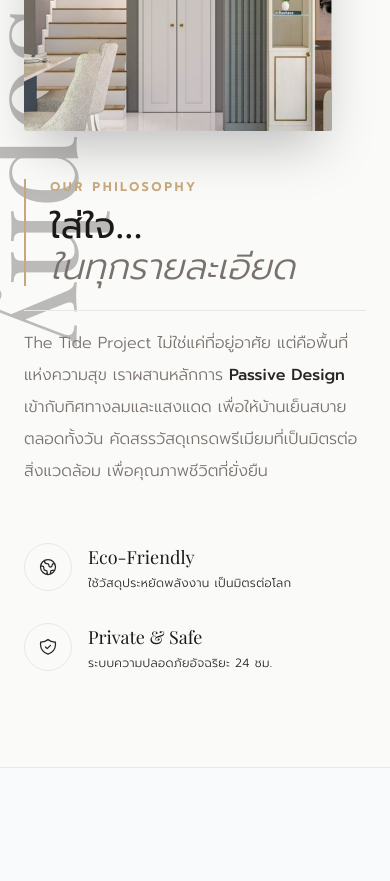
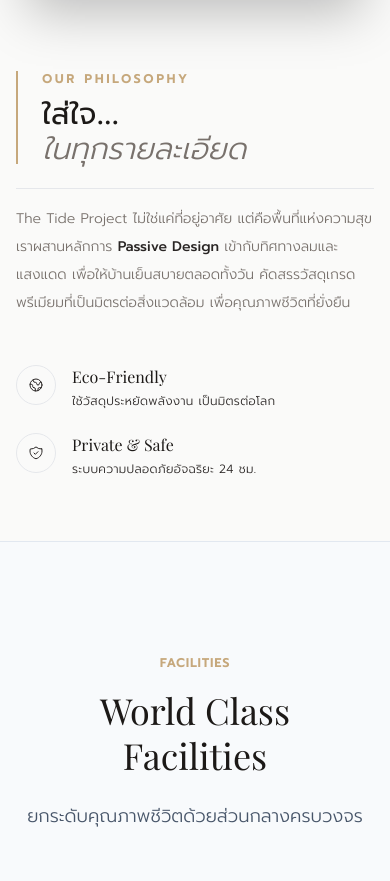
Before and after one commit to NatchyLau/TheTideProject, a Django app: page / in a window 390 px wide. Shown: the part 1209-2090 px from the top of the page. Run offline with Django 5.2, Linux system fonts and the light colour scheme; data that the repository does not hold is empty; some libraries are stand-ins or nearby versions; some web fonts are replaced.

Commit message:
feat: Add new static images and update home page philosophy and facilities sections for improved content and layout.

```diff
--- a/apps/core/templates/core/includes/home/philosophy-section.html
+++ b/apps/core/templates/core/includes/home/philosophy-section.html
@@ -1,96 +1,90 @@
 {% load static %}
 
-<section id="about" class="py-24 md:py-32 bg-premium-50 relative min-h-screen overflow-hidden">
+<section id="about" class="py-16 md:py-32 bg-premium-50 relative overflow-hidden min-h-screen">
   <div
-    class="absolute top-20 left-0 md:left-20 text-[8rem] md:text-[12rem] font-serif text-premium-200/20 opacity-30 leading-none select-none pointer-events-none -z-0 mix-blend-multiply"
+    class="hidden md:block absolute top-20 left-0 md:left-20 text-[8rem] md:text-[12rem] font-serif text-premium-200/20 opacity-30 leading-none select-none pointer-events-none -z-0 mix-blend-multiply"
     style="writing-mode: vertical-rl; text-orientation: mixed;"
   >
     Philosophy
   </div>
 
-  <div class="container mx-auto px-6 relative z-10">
-    <div class="flex flex-col md:flex-row items-center gap-12 lg:gap-24">
+  <div class="container mx-auto px-4 sm:px-6 relative z-10">
+    <div class="flex flex-col md:flex-row items-center gap-10 md:gap-12 lg:gap-24">
 
       <div class="w-full md:w-1/2 relative reveal">
-        <div class="relative z-10 overflow-hidden rounded-sm shadow-2xl w-[90%] md:w-[85%]">
-          <div class="parallax-wrapper h-[400px] md:h-[600px] w-full">
+        <div class="relative z-10 overflow-hidden rounded-sm shadow-2xl w-full md:w-[85%] mx-auto md:mx-0">
+          <div class="parallax-wrapper h-[300px] sm:h-[400px] md:h-[600px] w-full">
              <img
-              src="{% static 'core/images/example-inside.jpg' %}"
+              src="{% static 'core/images/forward-thetide.jpg' %}"
               alt="Interior Design"
-              class="w-full h-[120%] object-cover parallax-img transition-transform duration-1000 ease-out"
+              loading="lazy"
+              class="w-full h-full object-cover parallax-img transition-transform duration-1000 ease-out"
             />
           </div>
         </div>
 
-        <div class="absolute -bottom-8 -right-4 md:bottom-12 md:-right-8 z-20 w-48 md:w-64 aspect-[3/4] hidden sm:block">
-           <div class="relative w-full h-full p-2 bg-white/50 backdrop-blur-md border border-white/40 shadow-xl rounded-sm">
+        <div class="absolute -bottom-6 -right-2 md:bottom-12 md:-right-8 z-20 w-32 sm:w-48 md:w-64 aspect-[3/4] hidden sm:block">
+           <div class="relative w-full h-full p-1.5 md:p-2 bg-white/50 backdrop-blur-md border border-white/40 shadow-xl rounded-sm">
               <div class="w-full h-full overflow-hidden relative">
                   <img
-                    src="{% static 'core/images/example-outside.jpg' %}"
-                    class="w-full h-full object-cover hover:scale-110 transition-transform duration-700"
+                    src="{% static 'core/images/living-room.jpg' %}"
+                    class="w-full h-full object-cover hover:scale-105 transition-transform duration-700"
                     alt="Exterior Detail"
                   />
               </div>
            </div>
         </div>
 
-        <div class="absolute -top-6 -left-6 w-32 h-32 border border-accent-gold/30 rounded-full -z-10 animate-spin-slow opacity-60"></div>
+        <div class="absolute -top-4 -left-2 md:-top-6 md:-left-6 w-20 h-20 md:w-32 md:h-32 border border-accent-gold/30 rounded-full -z-10 animate-spin-slow opacity-60"></div>
       </div>
 
-      <div class="w-full md:w-1/2 reveal">
+      <div class="w-full md:w-1/2 reveal mt-8 md:mt-0">
         <div class="space-y-6">
 
           <div class="relative pl-6 border-l-2 border-accent-gold">
             <h4 class="text-xs font-bold tracking-[0.25em] text-accent-gold uppercase mb-2">
               Our Philosophy
             </h4>
-            <h2 class="font-serif text-4xl md:text-5xl lg:text-6xl text-premium-900 leading-[1.15]">
+            <h2 class="font-serif text-3xl sm:text-4xl md:text-5xl lg:text-6xl text-premium-900 leading-[1.15]">
               ใส่ใจ... <br/>
               <span class="italic font-light text-premium-500">ในทุกรายละเอียด</span>
             </h2>
           </div>
 
-          <p class="text-premium-500 font-light text-base md:text-lg leading-loose pt-4 border-t border-premium-200/50 mt-8">
+          <p class="text-premium-500 font-light text-sm sm:text-base md:text-lg leading-loose pt-4 border-t border-premium-200/50 mt-6 md:mt-8">
             The Tide Project ไม่ใช่แค่ที่อยู่อาศัย แต่คือพื้นที่แห่งความสุข
             เราผสานหลักการ <span class="text-premium-800 font-medium">Passive Design</span>
             เข้ากับทิศทางลมและแสงแดด เพื่อให้บ้านเย็นสบายตลอดทั้งวัน
             คัดสรรวัสดุเกรดพรีเมียมที่เป็นมิตรต่อสิ่งแวดล้อม เพื่อคุณภาพชีวิตที่ยั่งยืน
           </p>
 
-          <div class="grid grid-cols-1 sm:grid-cols-2 gap-8 pt-8 mt-4">
+          <div class="grid grid-cols-1 sm:grid-cols-2 gap-6 md:gap-8 pt-6 md:pt-8 mt-4">
 
             <div class="group flex items-start gap-4 cursor-default">
-              <div class="w-12 h-12 shrink-0 rounded-full border border-premium-200 group-hover:border-accent-gold flex items-center justify-center transition-colors duration-300">
-                <svg class="w-5 h-5 text-premium-400 group-hover:text-accent-gold transition-colors" fill="none" stroke="currentColor" viewBox="0 0 24 24">
+              <div class="w-10 h-10 md:w-12 md:h-12 shrink-0 rounded-full border border-premium-200 group-hover:border-accent-gold flex items-center justify-center transition-colors duration-300">
+                <svg class="w-4 h-4 md:w-5 md:h-5 text-premium-400 group-hover:text-accent-gold transition-colors" fill="none" stroke="currentColor" viewBox="0 0 24 24">
                   <path stroke-linecap="round" stroke-linejoin="round" stroke-width="1.5" d="M3.055 11H5a2 2 0 012 2v1a2 2 0 002 2 2 2 0 012 2v2.945M8 3.935V5.5A2.5 2.5 0 0010.5 8h.5a2 2 0 012 2 2 2 0 104 0 2 2 0 012-2h1.064M15 20.488V18a2 2 0 012-2h3.064M21 12a9 9 0 11-18 0 9 9 0 0118 0z"></path>
                 </svg>
               </div>
               <div>
-                <h5 class="font-serif text-lg text-premium-900 mb-1 group-hover:text-accent-gold transition-colors">Eco-Friendly</h5>
+                <h5 class="font-serif text-base md:text-lg text-premium-900 mb-1 group-hover:text-accent-gold transition-colors">Eco-Friendly</h5>
                 <p class="text-xs text-premium-400 font-light tracking-wide">ใช้วัสดุประหยัดพลังงาน เป็นมิตรต่อโลก</p>
               </div>
             </div>
 
             <div class="group flex items-start gap-4 cursor-default">
-              <div class="w-12 h-12 shrink-0 rounded-full border border-premium-200 group-hover:border-accent-gold flex items-center justify-center transition-colors duration-300">
-                 <svg class="w-5 h-5 text-premium-400 group-hover:text-accent-gold transition-colors" fill="none" stroke="currentColor" viewBox="0 0 24 24">
+              <div class="w-10 h-10 md:w-12 md:h-12 shrink-0 rounded-full border border-premium-200 group-hover:border-accent-gold flex items-center justify-center transition-colors duration-300">
+                 <svg class="w-4 h-4 md:w-5 md:h-5 text-premium-400 group-hover:text-accent-gold transition-colors" fill="none" stroke="currentColor" viewBox="0 0 24 24">
                     <path stroke-linecap="round" stroke-linejoin="round" stroke-width="1.5" d="M9 12l2 2 4-4m5.618-4.016A11.955 11.955 0 0112 2.944a11.955 11.955 0 01-8.618 3.04A12.02 12.02 0 003 9c0 5.591 3.824 10.29 9 11.622 5.176-1.332 9-6.03 9-11.622 0-1.042-.133-2.052-.382-3.016z"></path>
                   </svg>
               </div>
               <div>
-                <h5 class="font-serif text-lg text-premium-900 mb-1 group-hover:text-accent-gold transition-colors">Private & Safe</h5>
+                <h5 class="font-serif text-base md:text-lg text-premium-900 mb-1 group-hover:text-accent-gold transition-colors">Private & Safe</h5>
                 <p class="text-xs text-premium-400 font-light tracking-wide">ระบบความปลอดภัยอัจฉริยะ 24 ชม.</p>
               </div>
             </div>
 
           </div>
-
-          {% comment %} <div class="pt-6">
-            <a href="#projects" class="group inline-flex items-center gap-3 text-sm tracking-widest uppercase font-medium text-premium-900 hover:text-accent-gold transition-colors">
-                <span class="border-b border-premium-900 group-hover:border-accent-gold pb-1 transition-colors">Read our Story</span>
-                <svg class="w-4 h-4 transform group-hover:translate-x-2 transition-transform duration-300" fill="none" stroke="currentColor" viewBox="0 0 24 24"><path stroke-linecap="round" stroke-linejoin="round" stroke-width="1.5" d="M17 8l4 4m0 0l-4 4m4-4H3"></path></svg>
-            </a>
-          </div> {% endcomment %}
 
         </div>
       </div>
```
Also changed, not shown: apps/core/static/core/images/fitness.png (added), apps/core/static/core/images/image.png (added), apps/core/static/core/images/living-room.jpg (added), 1 other file.
